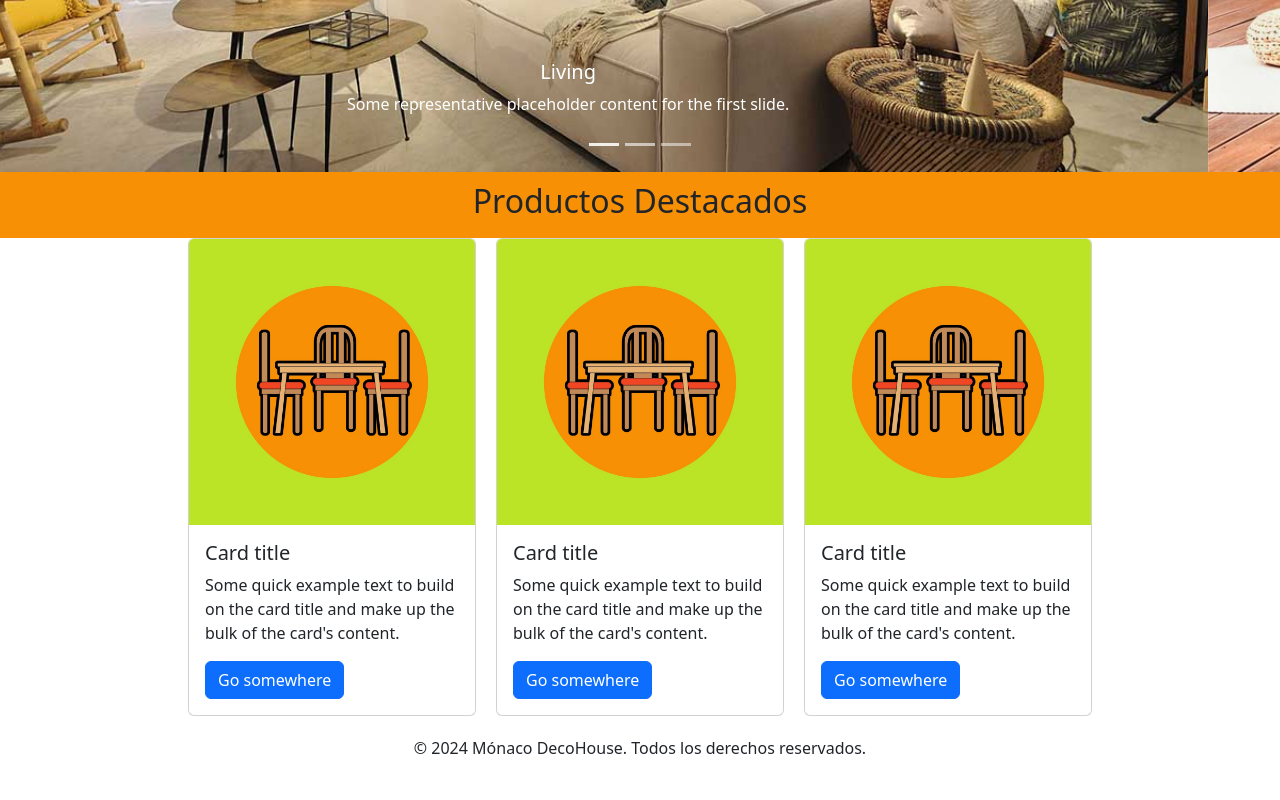
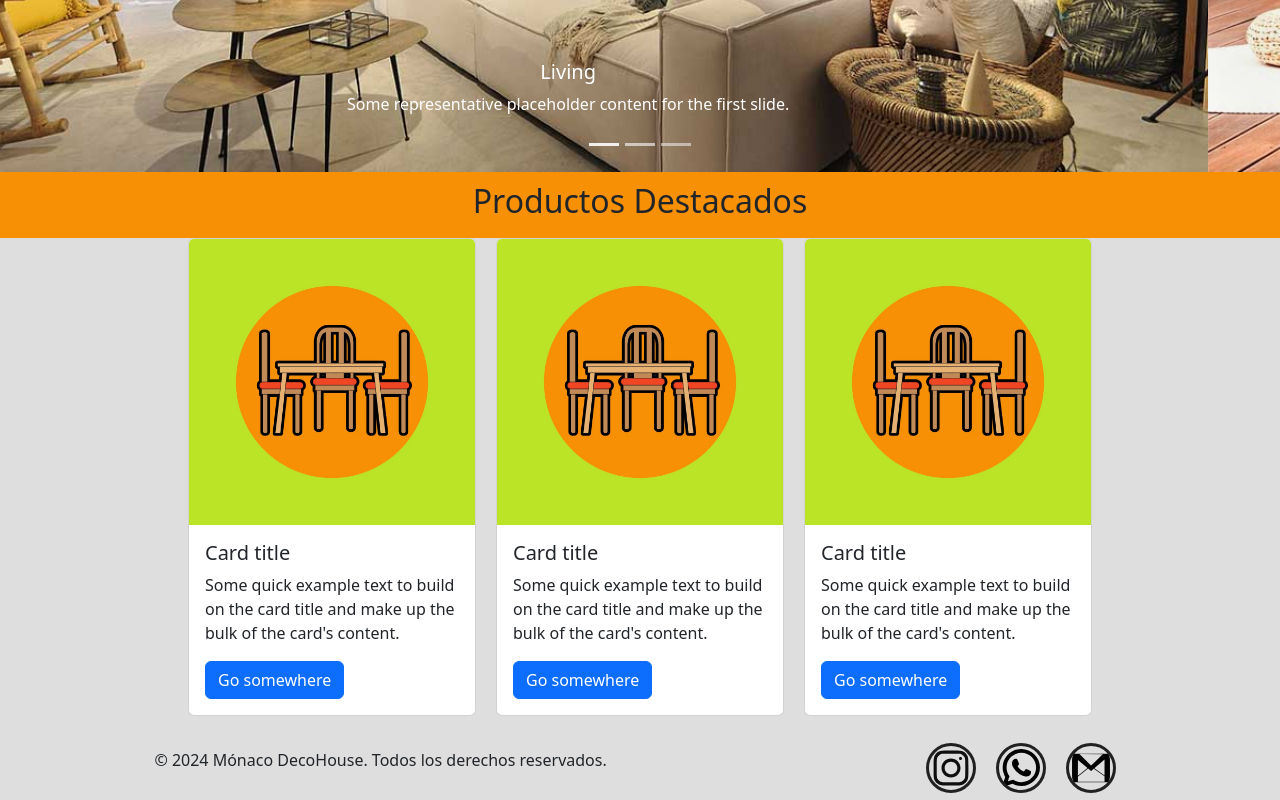
Before and after one commit to ManchaliDamian/Muebleria-Anibal, a plain HTML site: page index.html in a window 1280 px wide. Shown: the part 584-1384 px from the top of the page. Before the commit the page ends 1360 px from the top, so only its background shows below. Drawn offline with nearby package versions, Linux system fonts and the light colour scheme.

Commit message:
add contact

```diff
--- a/index.html
+++ b/index.html
@@ -153,10 +153,22 @@
         </section>
 
     <div class="footer-class">
-        <footer>
+      <footer>
+        <div class="paragraph">
             <p>&copy; 2024 Mónaco DecoHouse. Todos los derechos reservados.</p>
-        </footer>
-
+        </div>
+        <div class="contact">
+               <a target="_blank" rel="noopener" href="https://www.instagram.com/muebleria.anibal" class="link">
+                <img src="./img/instagram.svg" alt="dirección de instagram" class="img">
+               </a>
+               <a target="_blank" rel="noopener" href="" class="link">
+                <img src="./img/whatsapp.svg" alt="dirección de whatsapp" class="img">
+               </a>
+               <a target="_blank" rel="noopener" href="" class="link">
+                <img src="./img/gmail.svg" alt="dirección de gmail" class="img">
+               </a>
+        </div>
+      </footer>
     </div>
 
     <script src="https://cdn.jsdelivr.net/npm/bootstrap@5.3.0/dist/js/bootstrap.bundle.min.js"></script>
--- a/styles.css
+++ b/styles.css
@@ -4,8 +4,8 @@ html, body {
 
 body {
 
-    background-color: #fff;
-
+    background-color: #dedede;
+/*#dedede*/
 }
 
 .navbar .form-control{
@@ -92,6 +92,20 @@ h1 {
 
 .footer-class{
     text-align: center;
+    width: 100%;
+}
+
+footer{
+    display: flex;
+    flex-wrap: wrap;
+    justify-content: space-around;
+    padding: 3px 0;
+    margin: 4px 0;
+    align-items: center;
+}
+
+.paragraph{
+    align-items: flex-start;
 }
 
 .welcome-title{
@@ -99,3 +113,31 @@ h1 {
     background-color: #f79005;
     padding: 25px;
 }
+
+.link{
+    display: inline-flex;
+    font-size: 40px;
+    width: 50px;
+    height:50px;
+    margin: 0 10px;
+    background-size: 50px 50px;
+    text-decoration: none;
+    color: #fff;
+    border: 3px solid #212121;
+    border-radius: 100%;
+    padding: 5px;
+    align-items: center;
+    justify-content: center;
+}
+
+.img{
+    width: 5vh;
+    height: 5vh;
+    border-radius: 12px;
+    padding: 1px;
+}
+
+.contact{
+    display: flex;
+    align-items: flex-end;
+}
```
Also changed, not shown: img/gmail.svg (added), img/instagram.svg (added), img/whatsapp.svg (added).
